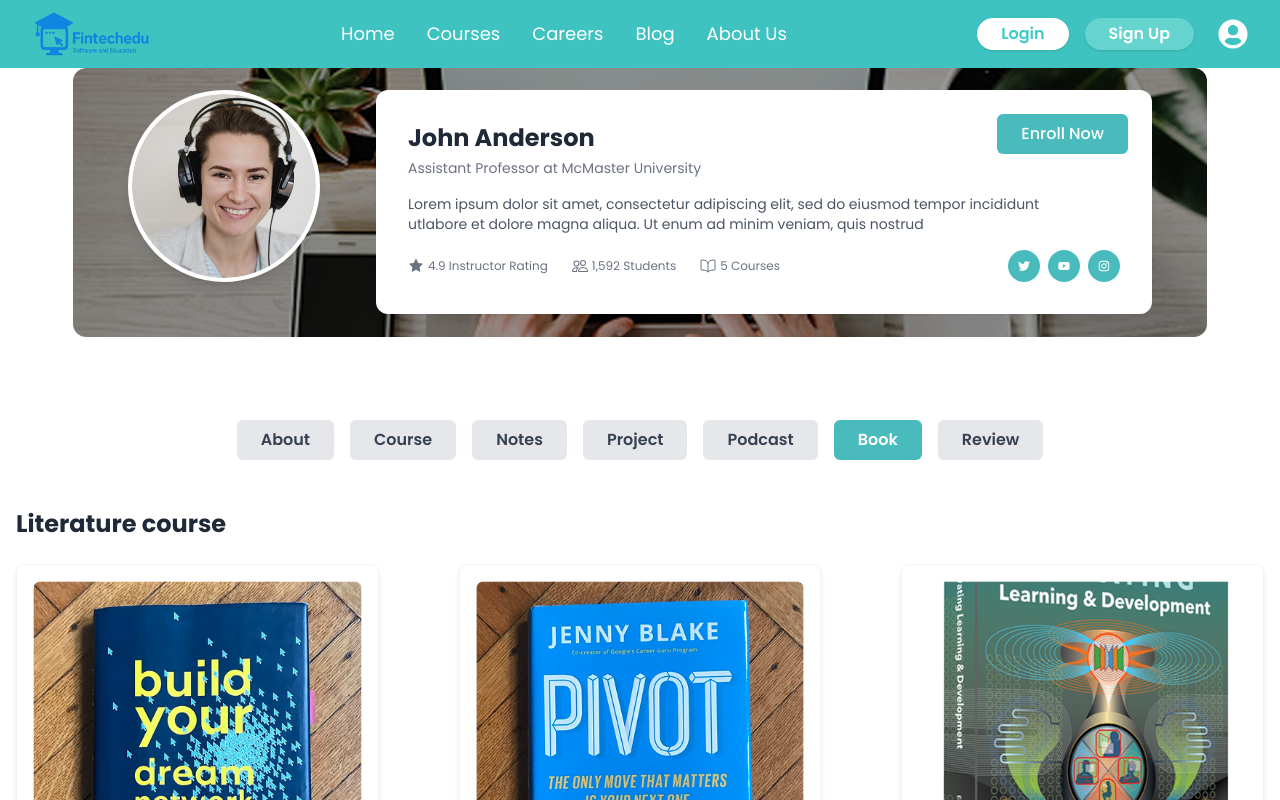
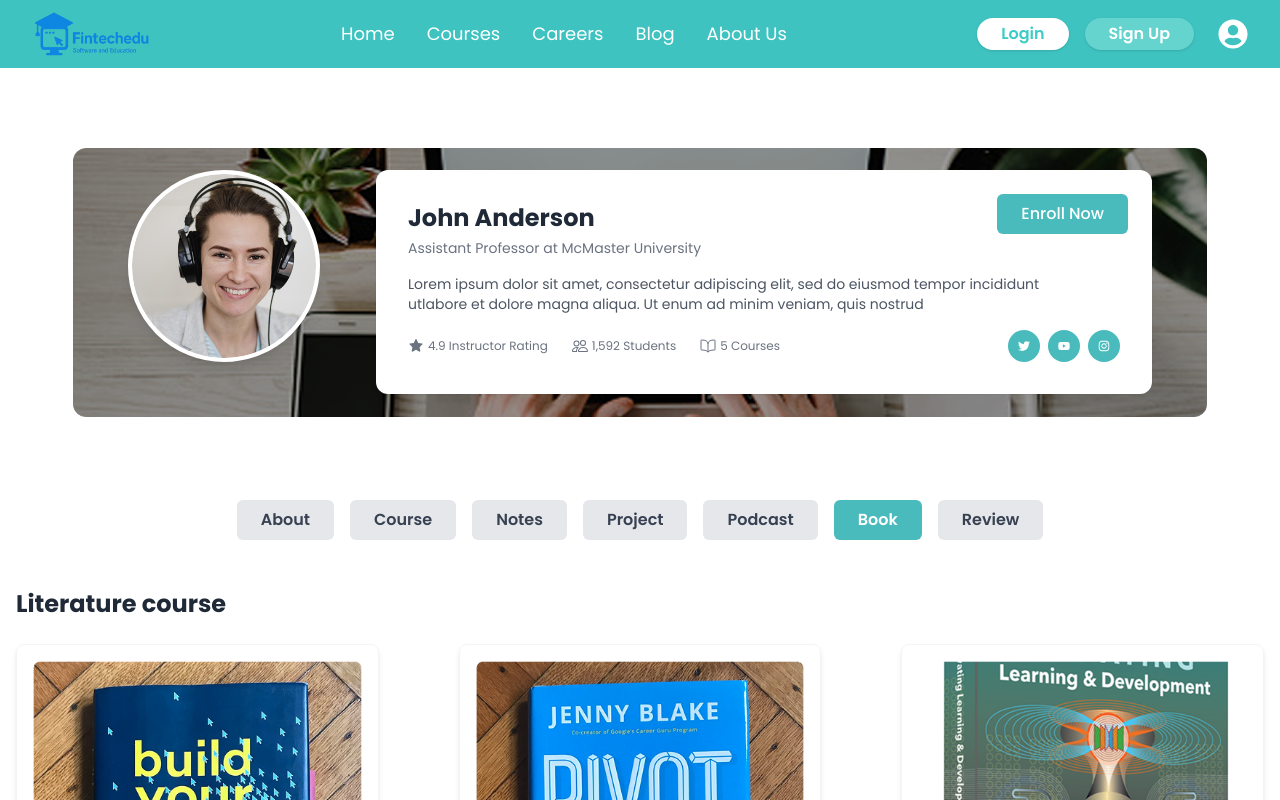
Before and after one commit to suman987654432/course-project, a React (Vite) app in the folder client/: page /about in a window 1280 px wide. Shown: the top 800 px of the page. Built offline with nearby package versions, Linux system fonts and the light colour scheme.

Commit message:
add margin-top to HeroSection for improved layout

```diff
--- a/client/src/components/LiteratureCourse/HeroSection.jsx
+++ b/client/src/components/LiteratureCourse/HeroSection.jsx
@@ -24,7 +24,7 @@ const SocialIcon = ({ href, icon: Icon }) => (
 const HeroSection = () => {
   return (
    <div
-  className="max-w-8xl mx-auto py-10 sm:py-16 md:py-20 px-4 sm:px-6 md:px-8"
+  className="max-w-8xl mx-auto py-10 sm:py-16 md:py-20 px-4 sm:px-6 md:px-8 mt-20"
   style={{
     backgroundImage: `url(${literaturebg})`,
     backgroundSize: "90% 70%",
```
